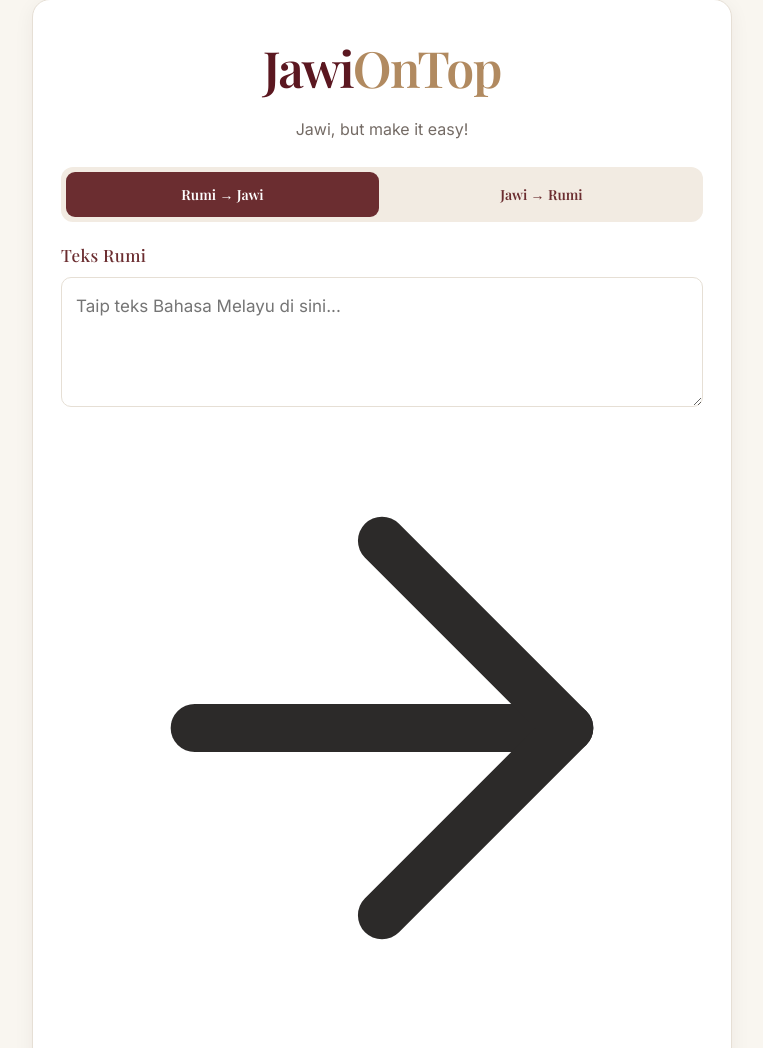
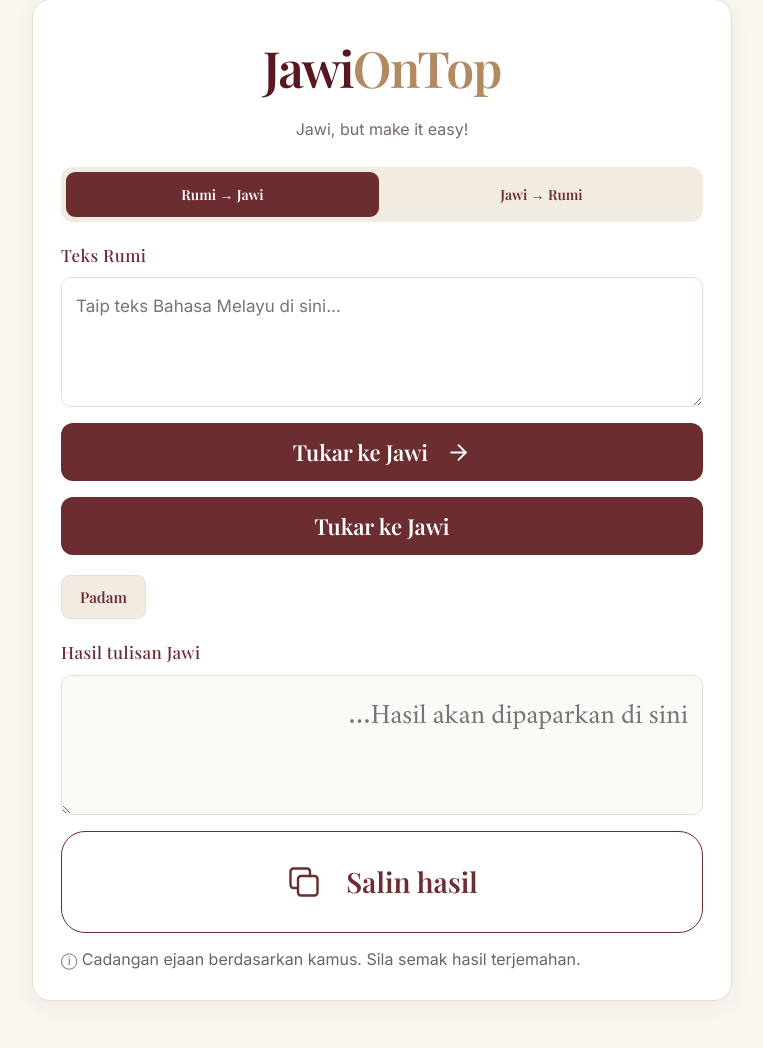
Before and after one commit to hassyabasirah/JawiOnTop, a Flask app: page / in a window 1280 px wide. Shown: the part 41-1089 px from the top of the page, without its empty margins (258-1021 px from the left). Run offline with Flask 3, Linux system fonts and the light colour scheme.

Commit message:
Update index.html

```diff
--- a/templates/index.html
+++ b/templates/index.html
@@ -431,16 +431,16 @@ body {
     color: var(--primary-maroon);
 }
     /* BUTANG TERJEMAHAN UTAMA */
-#mainButton {
+    #mainButton {
     display: flex;
     align-items: center;
     justify-content: center;
-    gap: 14px;
+    gap: 18px;
 
     width: 100%;
     height: 58px;
     margin: 16px 0 10px;
-    padding: 0 16px;
+    padding: 0 20px;
 
     background-color: var(--primary-maroon);
     color: #FFFFFF;
@@ -450,7 +450,7 @@ body {
 
     font-family: 'Playfair Display', Georgia, serif;
     font-size: 22px;
-    font-weight: 500;
+    font-weight: 600;
     line-height: 1;
 
     cursor: pointer;
@@ -459,8 +459,8 @@ body {
 
 /* IKON ANAK PANAH */
 #mainButton .main-button-icon {
-    width: 22px;
-    height: 22px;
+    width: 25px;
+    height: 25px;
     flex-shrink: 0;
 }
 
@@ -471,7 +471,7 @@ body {
 
 /* KESAN APABILA DITEKAN */
 #mainButton:active {
-    transform: translateY(0);
+    transform: translateY(1px);
 }
     .footer {
     width: 100%;
@@ -563,6 +563,9 @@ body {
     <textarea id="input"
         placeholder="Taip teks Bahasa Melayu di sini..."></textarea>
 
+   <button id="mainButton" onclick="processText()" type="button">
+    <span id="mainButtonText">Tukar ke Jawi</span>
+
     <svg class="main-button-icon"
          xmlns="http://www.w3.org/2000/svg"
          viewBox="0 0 24 24"
@@ -575,7 +578,9 @@ body {
         <path d="M5 12h14"></path>
         <path d="m12 5 7 7-7 7"></path>
     </svg>
-
+</button> <button id="mainButton" onclick="processText()">
+        Tukar ke Jawi
+    </button>
     <button class="secondary" onclick="clearText()">Padam</button>
 
     <label for="output" id="outputLabel">Hasil tulisan Jawi</label>
```
